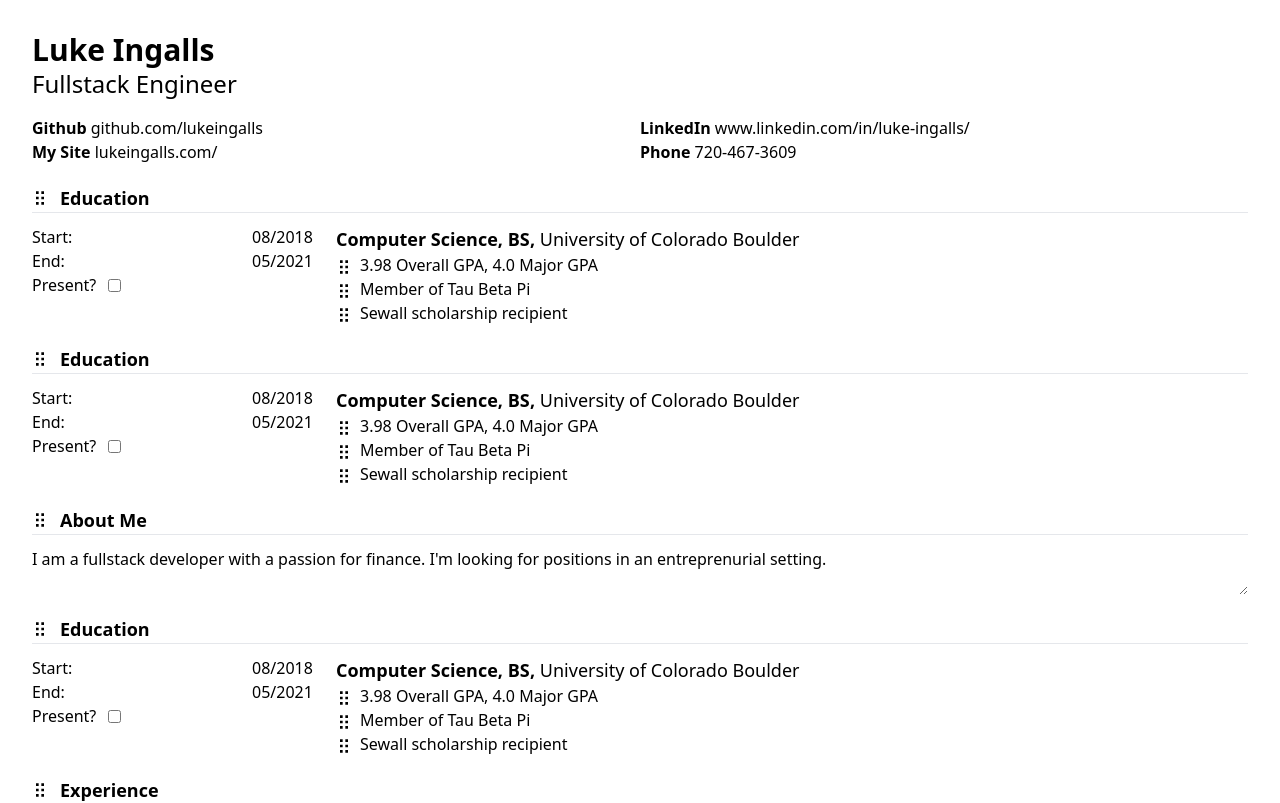
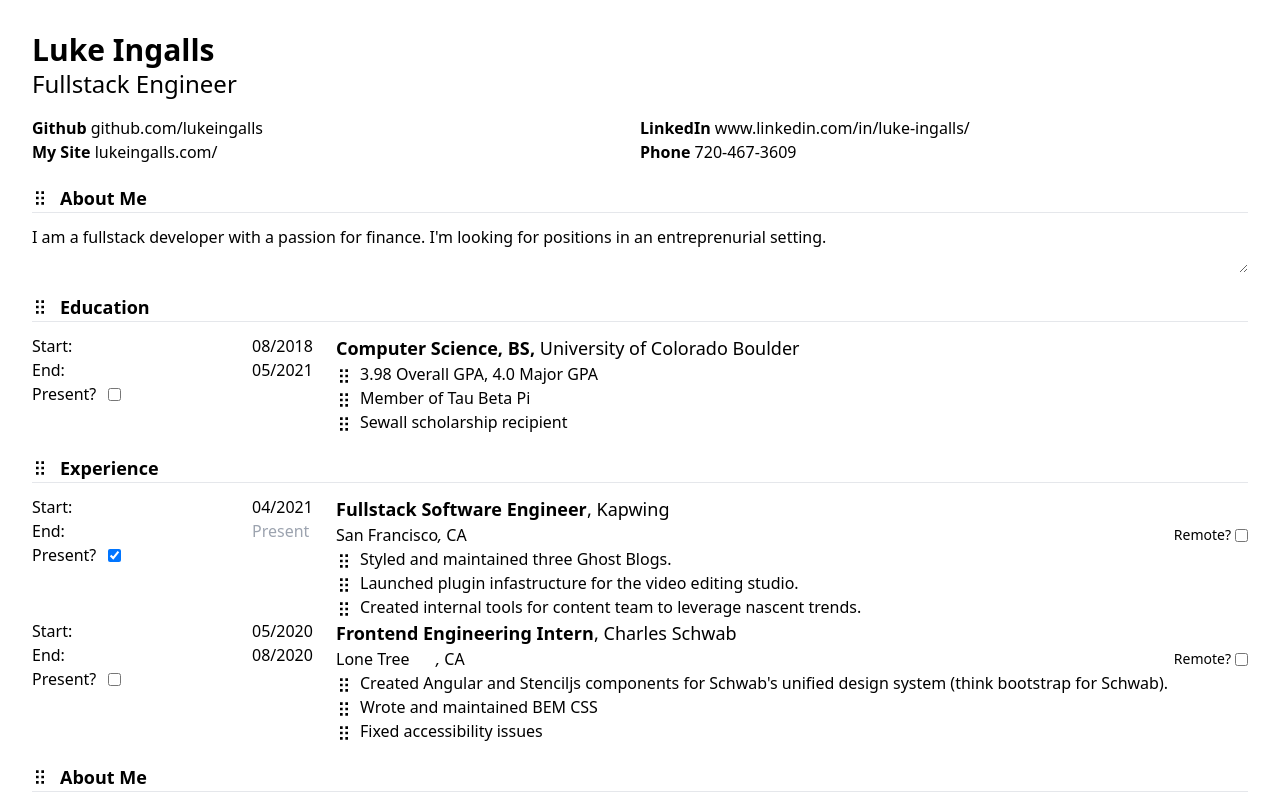
Before and after one commit to lukeingalls/resume-builder, a React (Create React App) app in the folder client/: page / in a window 1280 px wide. Shown: the top 803 px of the page. Built offline with nearby package versions, Linux system fonts and the light colour scheme.

Commit message:
updated about me section

```diff
--- a/client/src/components/resume/sections/AboutMe.tsx
+++ b/client/src/components/resume/sections/AboutMe.tsx
@@ -1,7 +1,6 @@
 import TextArea from "@components/utilities/TextArea";
 import SectionContainer from "@resume-layouts/SectionContainer";
-import { changeAboutMeDescription } from "@store/actions/resume";
-import { useAppDispatch } from "@store/hooks";
+import useAboutMeReducers from "@store/dispatchers/aboutMe";
 import React from "react";
 import {
   DraggableProvidedDraggableProps,
@@ -17,7 +16,7 @@ interface AboutMeProps extends React.ComponentPropsWithoutRef<"div"> {
 
 const AboutMe = React.forwardRef<HTMLDivElement, AboutMeProps>(
   ({ about_me, draggableProps, dragHandleProps }, ref) => {
-    const dispatch = useAppDispatch();
+    const { setDescription } = useAboutMeReducers();
     return (
       <SectionContainer
         title={about_me.header}
@@ -27,9 +26,7 @@ const AboutMe = React.forwardRef<HTMLDivElement, AboutMeProps>(
       >
         <TextArea
           value={about_me.description}
-          onChange={(e) =>
-            dispatch(changeAboutMeDescription({ description: e.target.value }))
-          }
+          onChange={(e) => setDescription(e.target.value)}
         />
       </SectionContainer>
     );
--- a/client/src/denormalized.ts
+++ b/client/src/denormalized.ts
@@ -67,6 +67,6 @@ const experience = {
       position: "Frontend Engineering Intern",
     },
   },
-  experienceOrder: [0, 1],
+  detailsOrder: [0, 1],
   type: "Experience",
 };
--- a/client/src/pages/resume/Resume.tsx
+++ b/client/src/pages/resume/Resume.tsx
@@ -10,6 +10,7 @@ export default function Resume() {
     return `${url.hostname}${url.pathname}`;
   };
 
+  const aboutMe = useAppSelector((state) => state.aboutMe);
   const education = useAppSelector((state) => state.education);
   const experience = useAppSelector((state) => state.experience);
 
@@ -48,6 +49,20 @@ export default function Resume() {
         {(provided, snapshot) => (
           <div ref={provided.innerRef} {...provided.droppableProps}>
             <Draggable
+              draggableId={aboutMe.type}
+              index={6}
+              key={aboutMe.header}
+            >
+              {(provided, snapshot) => (
+                <SectionSelector
+                  section={aboutMe}
+                  draggableProps={provided.draggableProps}
+                  dragHandleProps={provided.dragHandleProps}
+                  ref={provided.innerRef}
+                />
+              )}
+            </Draggable>
+            <Draggable
               draggableId={education.type}
               index={7}
               key={education.header}
@@ -68,7 +83,7 @@ export default function Resume() {
             >
               {(provided, snapshot) => (
                 <SectionSelector
-                  section={education}
+                  section={experience}
                   draggableProps={provided.draggableProps}
                   dragHandleProps={provided.dragHandleProps}
                   ref={provided.innerRef}
--- /dev/null
+++ b/client/src/store/actions/aboutMe.ts
@@ -0,0 +1,5 @@
+import { createAction } from "@reduxjs/toolkit";
+
+export const setAboutMeDescription = createAction<{ description: string }>(
+  "SET_ABOUT_ME_DESCRIPTION"
+);
--- /dev/null
+++ b/client/src/store/dispatchers/aboutMe.ts
@@ -0,0 +1,11 @@
+import { setAboutMeDescription } from "@store/actions/aboutMe";
+import { useAppDispatch } from "@store/hooks";
+
+export default function useAboutMeReducers() {
+  const dispatch = useAppDispatch();
+
+  return {
+    setDescription: (description: string) =>
+      dispatch(setAboutMeDescription({ description })),
+  };
+}
--- /dev/null
+++ b/client/src/store/reducers/aboutMe.ts
@@ -0,0 +1,16 @@
+import { createReducer } from "@reduxjs/toolkit";
+import { setAboutMeDescription } from "@store/actions/aboutMe";
+import resume from "../../mock_data/resume";
+
+const initialAboutMe = resume.sections.aboutMe!;
+
+const exports = {
+  aboutMe: createReducer(initialAboutMe, (builder) => {
+    builder.addCase(setAboutMeDescription, (state, action) => {
+      const { description } = action.payload;
+      state.description = description;
+    });
+  }),
+};
+
+export default exports;
--- a/client/src/store/reducers/index.ts
+++ b/client/src/store/reducers/index.ts
@@ -1,9 +1,11 @@
 import { combineReducers } from "redux";
 import resume from "./resume";
+import aboutMe from "./aboutMe";
 import education from "./education";
 import experience from "./experience";
 
 export default combineReducers({
+  ...aboutMe,
   ...education,
   ...experience,
   ...resume,
```
